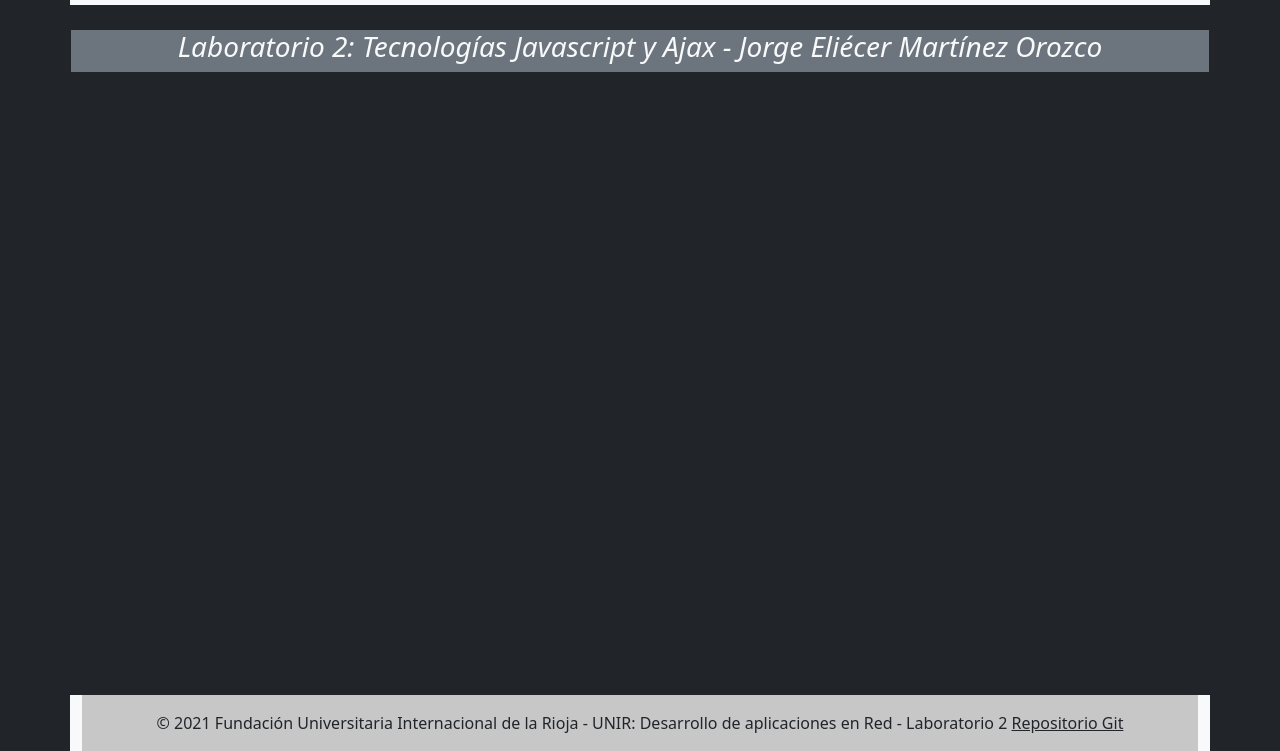
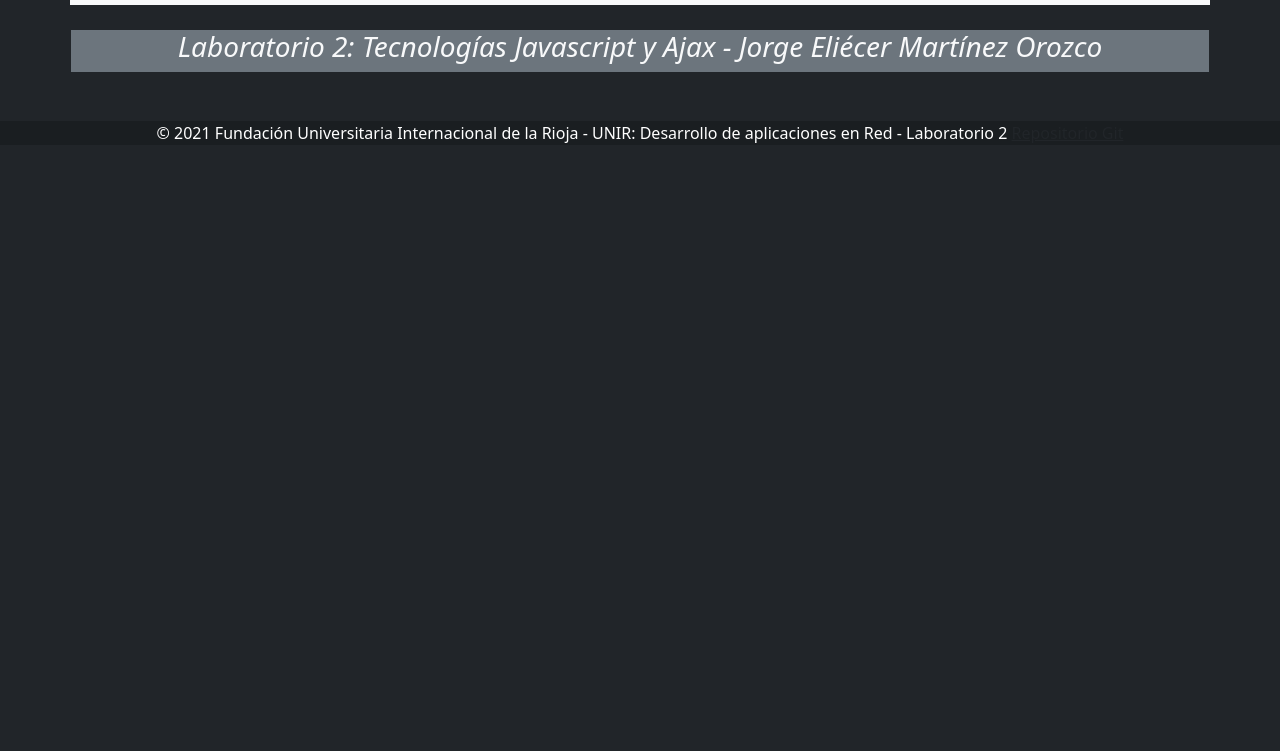
Before and after one commit to Jorgemart90/JavascriptAjax_Exercises, a plain HTML site: page index.html in a window 1280 px wide. Shown: the part 49-800 px from the top of the page. Drawn offline with nearby package versions, Linux system fonts and the light colour scheme.

Commit message:
Update index.html

```diff
--- a/index.html
+++ b/index.html
@@ -63,14 +63,14 @@
 
     </form>
 
-    <footer class="fixed-bottom bg-light text-center text-lg-start container">
+    <!--<footer class="fixed-bottom bg-light text-center text-lg-start container">-->
       <!-- Copyright -->
-      <div class="text-center p-3" style="background-color: rgba(0, 0, 0, 0.2);">
+      <div class="text-center" style="background-color: rgba(0, 0, 0, 0.2); color: #fff;">
         © 2021 Fundación Universitaria Internacional de la Rioja - UNIR: Desarrollo de aplicaciones en Red - Laboratorio 2
         <a class="text-dark" href="https://github.com/Jorgemart90/JavascriptAjax_Exercises">Repositorio Git</a>
       </div>
       <!-- Copyright -->
-    </footer>
+    <!--</footer>-->
   </main>
 
   <!-- Bootstrap Bundle with Popper -->
```
